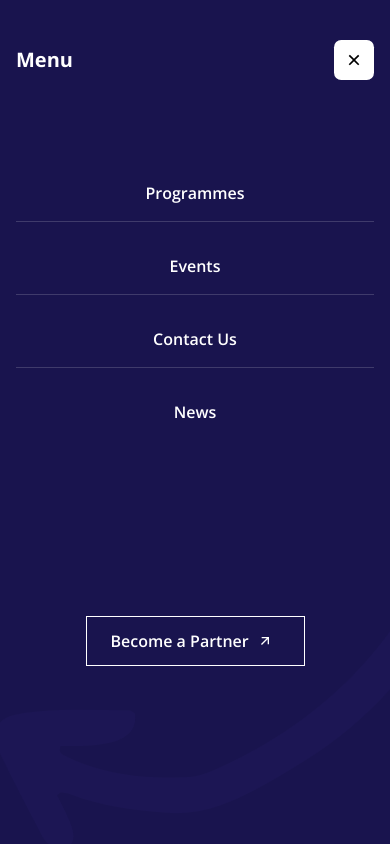
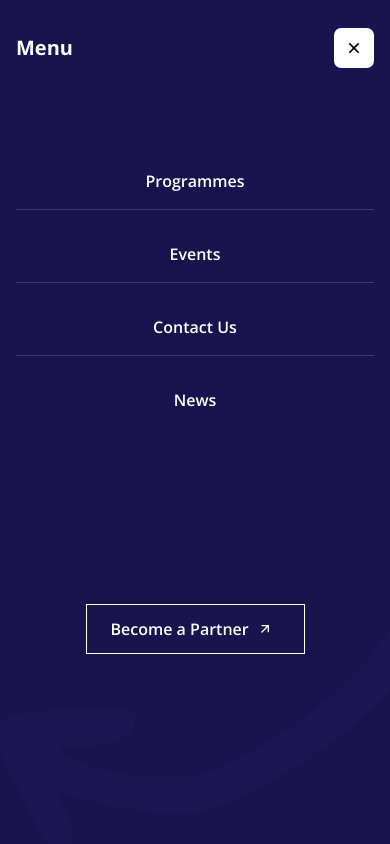
Before and after one commit to ehma90/Pebble, a React (Vite) app: page / in a window 390 px wide. Both pictures are taken after a click on the element 358 px from the left and 44 px from the top of the page. Shown: the top 844 px of the page. Built offline with nearby package versions, Linux system fonts and the light colour scheme.

Commit message:
Update modal style

```diff
--- a/src/style/style.css
+++ b/src/style/style.css
@@ -154,7 +154,7 @@ ul li {
     background-image: url("../assets/menuBg.svg");
     background-size: cover;
     z-index: 10;
-    padding: 40px 16px;
+    padding: 28px 16px 40px;
     color: #fff;
     position: fixed;
     top: 0;
```
